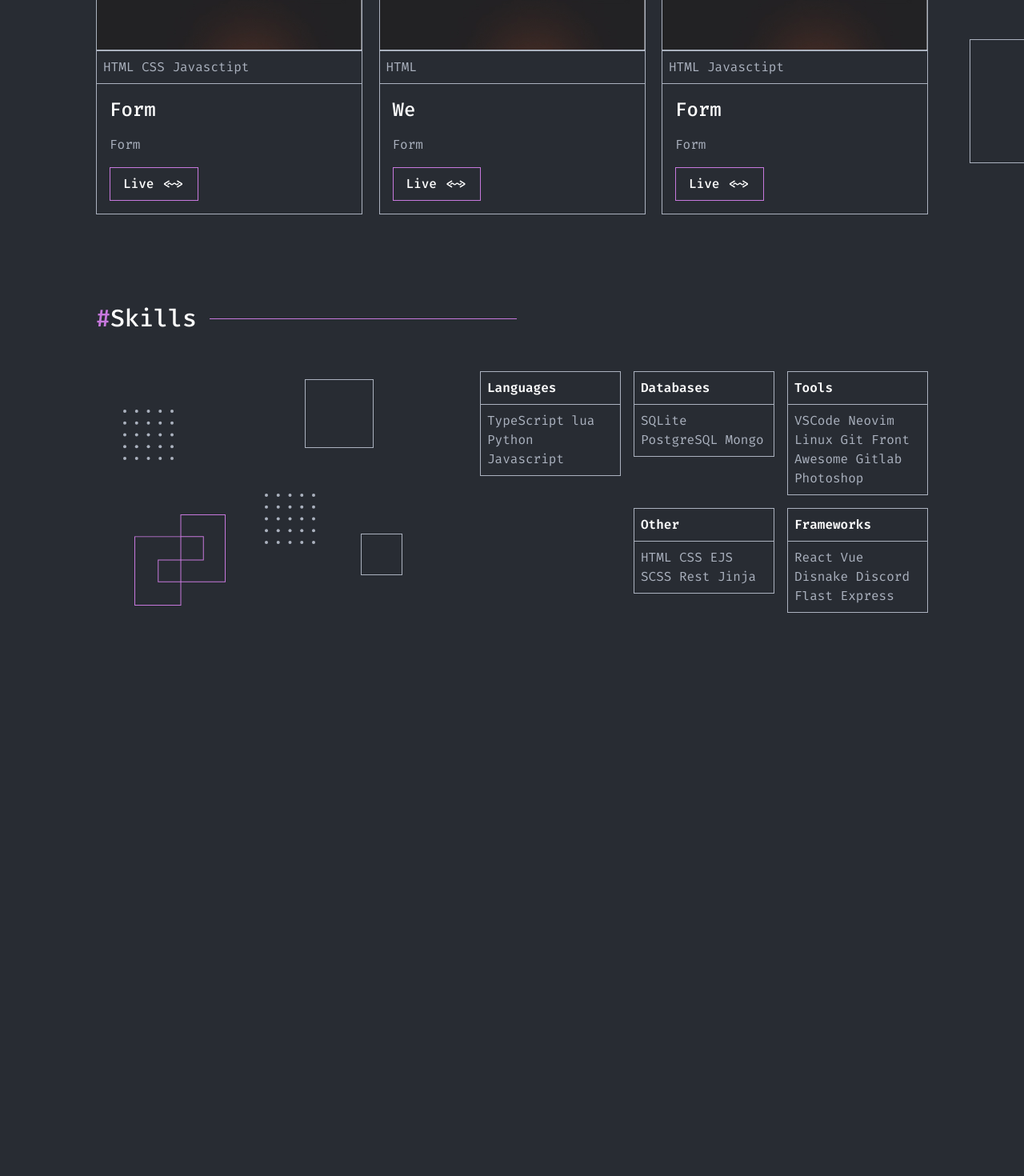
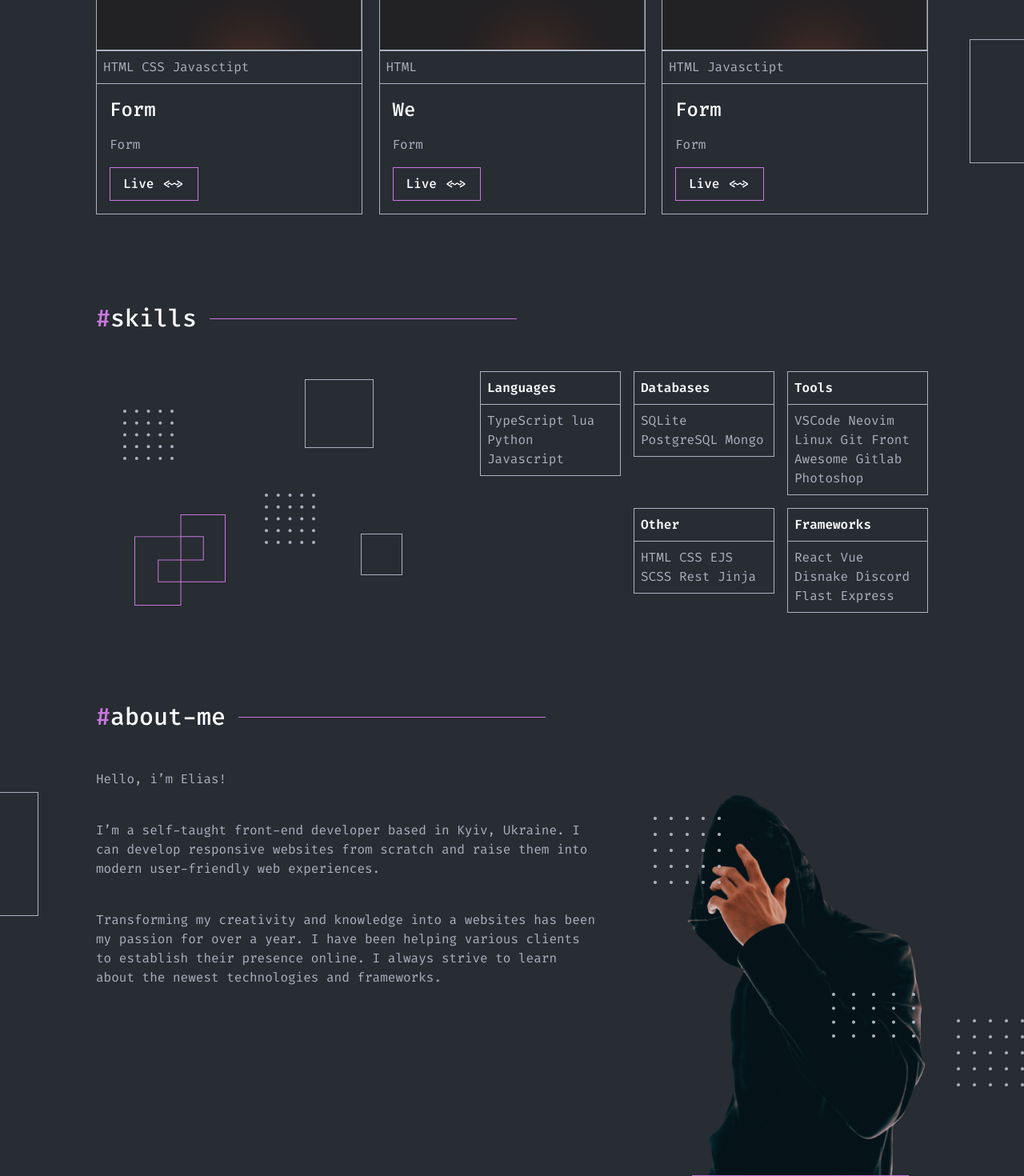
Before and after one commit to amirhpy/Portfolio, a React (Vite) app: page / in a window 1280 px wide. Shown: the part 1575-3045 px from the top of the page at 80% size. Before the commit the page ends 2341 px from the top, so only its background shows below. Built offline with nearby package versions, Linux system fonts and the light colour scheme.

Commit message:
add component aboutme complete and responsive

```diff
--- a/src/App.jsx
+++ b/src/App.jsx
@@ -6,6 +6,7 @@ import Header from './components/Header/Header';
 import Quote from './components/Quote/Quote';
 import Projects from './components/Projects/Projects';
 import Skills from './components/Skills/Skills';
+import About from './components/About/About';
 
 const App = () => {
     return (
@@ -15,6 +16,7 @@ const App = () => {
             <Quote />
             <Projects />
             <Skills />
+            <About />
         </div>
     );
 };
--- /dev/null
+++ b/src/components/About/About.jsx
@@ -0,0 +1,43 @@
+import React from 'react';
+
+// shared
+import HeadComponent from '../shared/HeadComponent/HeadComponent';
+
+// img
+import aboutImg from '../../assets/img/aboutimg.png'
+import rectangleGross from '../../assets/svg/RectangleGross.svg';
+import dots from '../../assets/svg/dots.svg'
+
+const About = () => {
+    return (
+        <div className='relative mt-28'>
+            <img src={rectangleGross} alt='rectangle' className='absolute rotate-180 -left-5 top-28 hidden lg:block' />
+            <img src={dots} alt='dots' className='absolute right-0 bottom-28 hidden lg:block' />
+            <div className='container'>
+                <div className='mb-12'>
+                    <HeadComponent nameComponent='about-me' lineHidden='hidden' hidden='hidden' />
+                </div>
+                <div className='flex flex-wrap'>
+                    <div className='w-full md:w-3/5'>
+                        <p>Hello, i’m Elias!</p>
+                        <p className='py-10'>
+                            I’m a self-taught front-end developer based in Kyiv, Ukraine.
+                            I can develop responsive websites from scratch and raise them
+                            into modern user-friendly web experiences.
+                        </p>
+                        <p>
+                            Transforming my creativity and knowledge into a websites has been my passion for over a year.
+                            I have been helping various clients to establish their presence online.
+                            I always strive to learn about the newest technologies and frameworks.
+                        </p>
+                    </div>
+                    <div className='w-full md:w-2/5 flex justify-center md:justify-end'>
+                        <img src={aboutImg} alt='img' className='' />
+                    </div>
+                </div>
+            </div>
+        </div>
+    );
+};
+
+export default About;
--- a/src/components/Projects/Projects.jsx
+++ b/src/components/Projects/Projects.jsx
@@ -21,7 +21,7 @@ const Projects = () => {
             <img src={rectangleGross} alt='rectangle' className='absolute right-0 bottom-16 hidden lg:block' />
             <div className='container'>
                 <div className='mb-12'>
-                    <HeadComponent nameComponent='Project' />
+                    <HeadComponent nameComponent='project' />
                 </div>
                 <div className='flex flex-wrap justify-evenly xl:justify-between'>
                     {projects.map(project => (
--- a/src/components/Skills/Skills.jsx
+++ b/src/components/Skills/Skills.jsx
@@ -20,7 +20,7 @@ const Skills = () => {
     return (
         <div className='container mt-28'>
             <div className='mb-12'>
-                <HeadComponent nameComponent='Skills' lineHidden='hidden' hidden='hidden' />
+                <HeadComponent nameComponent='skills' lineHidden='hidden' hidden='hidden' />
             </div>
             <div className='flex items-center flex-wrap'>
                 <div className='w-full md:w-2/5'>
```
Also changed, not shown: src/assets/img/aboutimg.png (added), src/note.txt.
